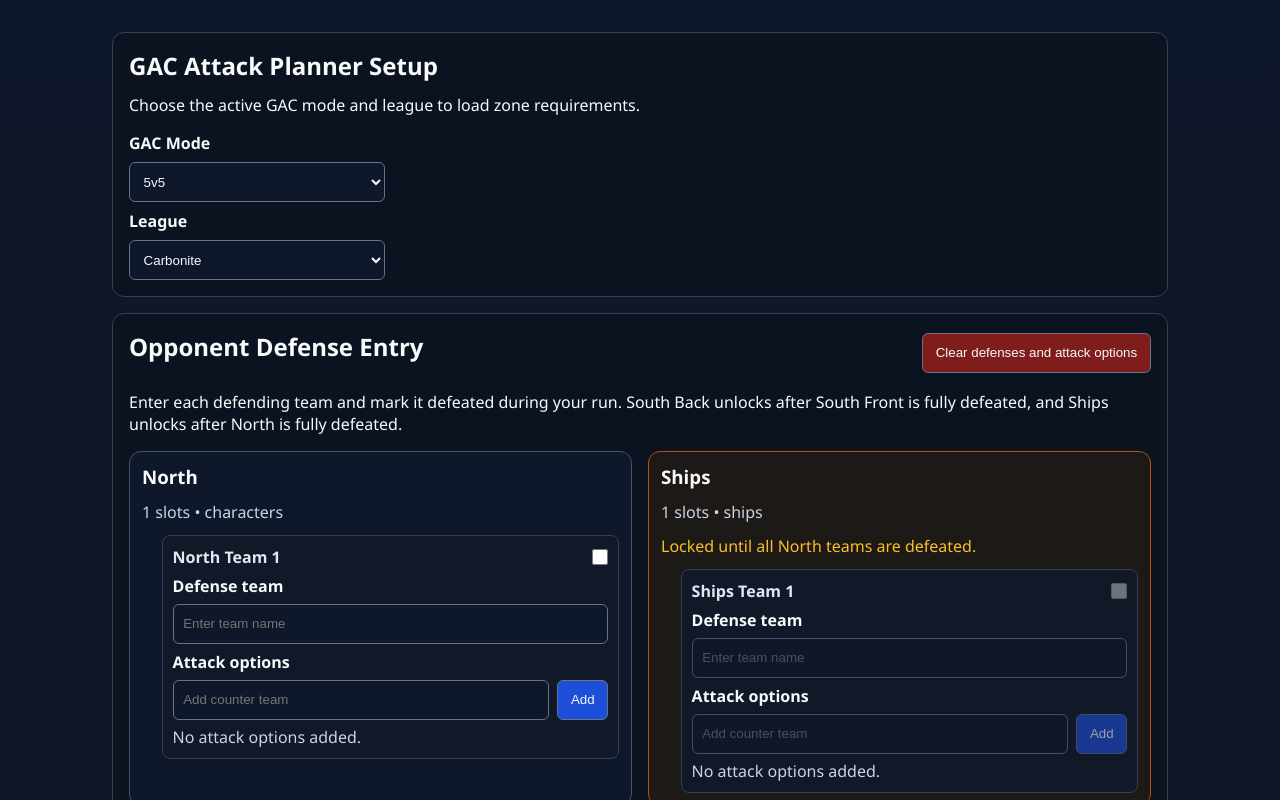
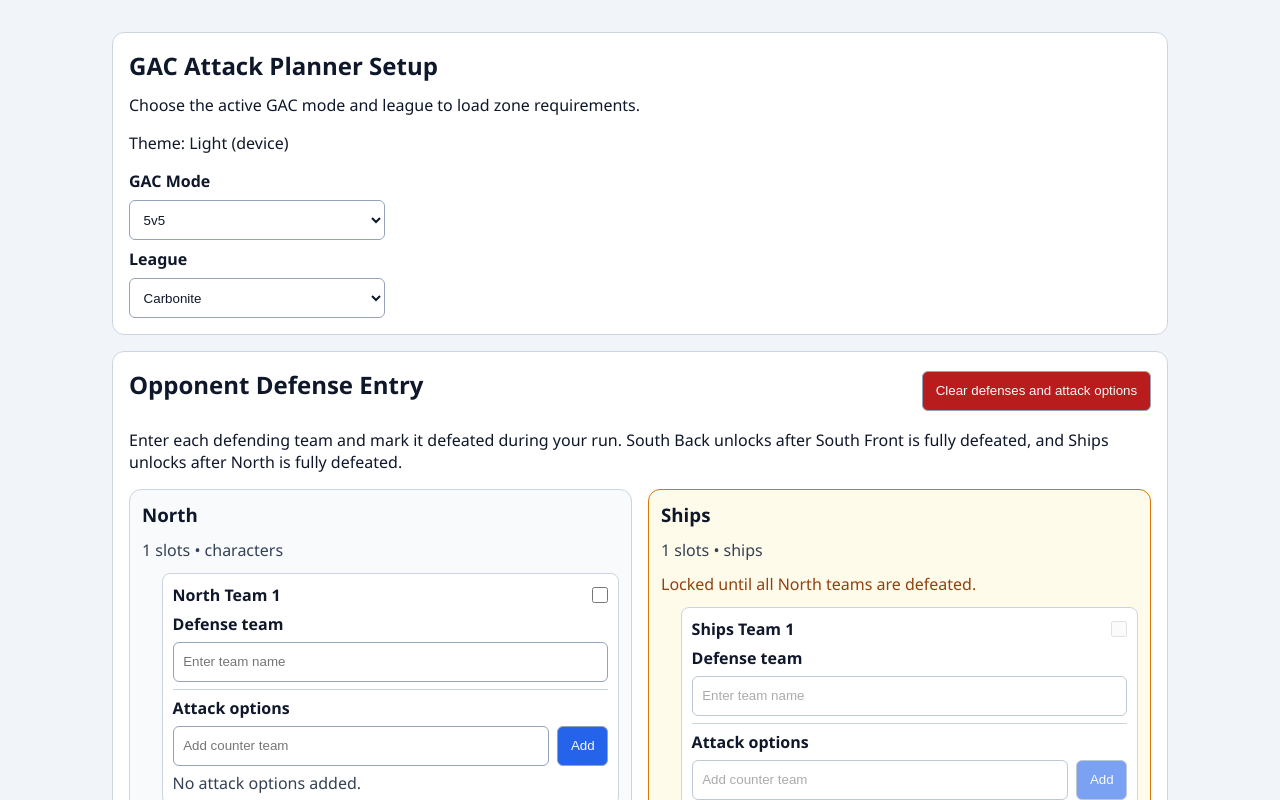
Before and after one commit to andyschott/swgoh-utils, an Angular app: page / in a window 1280 px wide. Shown: the top 800 px of the page. Built offline with nearby package versions, Linux system fonts and the light colour scheme.

Commit message:
add dark and light mode with automatic switching

```diff
--- a/src/app/features/planner-setup/planner-setup.css
+++ b/src/app/features/planner-setup/planner-setup.css
@@ -1,10 +1,55 @@
 :host {
+  --page-bg: #f1f5f9;
+  --text-color: #0f172a;
+  --section-border: #cbd5e1;
+  --section-bg: #ffffff;
+  --card-border: #cbd5e1;
+  --card-bg: #f8fafc;
+  --card-locked-border: #d97706;
+  --card-locked-bg: #fffbeb;
+  --muted-text: #334155;
+  --warning-text: #92400e;
+  --field-border: #94a3b8;
+  --field-bg: #ffffff;
+  --field-text: #0f172a;
+  --focus-ring: #2563eb;
+  --button-bg: #2563eb;
+  --button-bg-hover: #1d4ed8;
+  --button-text: #f8fafc;
+  --danger-bg: #b91c1c;
+  --danger-bg-hover: #991b1b;
+  --team-title: #0f172a;
+  --slot-divider: #cbd5e1;
   box-sizing: border-box;
   display: block;
   min-height: 100dvh;
-  background: linear-gradient(180deg, #0f172a 0%, #111827 100%);
-  color: #f8fafc;
+  background: linear-gradient(180deg, var(--page-bg) 0%, var(--page-bg) 100%);
+  color: var(--text-color);
   font-family: 'Segoe UI', Tahoma, Geneva, Verdana, sans-serif;
+}
+
+:host[data-theme='dark'] {
+  --page-bg: #0f172a;
+  --text-color: #f8fafc;
+  --section-border: #334155;
+  --section-bg: #0b1220;
+  --card-border: #475569;
+  --card-bg: #0f172a;
+  --card-locked-border: #b45309;
+  --card-locked-bg: #1c1917;
+  --muted-text: #cbd5e1;
+  --warning-text: #fbbf24;
+  --field-border: #64748b;
+  --field-bg: #0f172a;
+  --field-text: #f8fafc;
+  --focus-ring: #38bdf8;
+  --button-bg: #1d4ed8;
+  --button-bg-hover: #1e40af;
+  --button-text: #f8fafc;
+  --danger-bg: #7f1d1d;
+  --danger-bg-hover: #991b1b;
+  --team-title: #e2e8f0;
+  --slot-divider: #334155;
 }
 
 * {
@@ -20,9 +65,9 @@
 }
 
 section {
-  border: 1px solid #334155;
+  border: 1px solid var(--section-border);
   border-radius: 0.75rem;
-  background: #0b1220;
+  background: var(--section-bg);
   padding: 1rem;
 }
 
@@ -41,11 +86,11 @@ h3 {
 }
 
 .clear-button {
-  background: #7f1d1d;
+  background: var(--danger-bg);
 }
 
 .clear-button:hover {
-  background: #991b1b;
+  background: var(--danger-bg-hover);
 }
 
 .intro {
@@ -64,10 +109,10 @@ label {
 
 select,
 input {
-  border: 1px solid #64748b;
+  border: 1px solid var(--field-border);
   border-radius: 0.375rem;
-  background: #0f172a;
-  color: #f8fafc;
+  background: var(--field-bg);
+  color: var(--field-text);
   min-height: 2.5rem;
   padding: 0.4rem 0.6rem;
 }
@@ -75,22 +120,22 @@ input {
 select:focus-visible,
 input:focus-visible,
 button:focus-visible {
-  outline: 2px solid #38bdf8;
+  outline: 2px solid var(--focus-ring);
   outline-offset: 2px;
 }
 
 button {
-  border: 1px solid #64748b;
+  border: 1px solid var(--field-border);
   border-radius: 0.375rem;
-  background: #1d4ed8;
-  color: #f8fafc;
+  background: var(--button-bg);
+  color: var(--button-text);
   min-height: 2.5rem;
   padding: 0.4rem 0.8rem;
   cursor: pointer;
 }
 
 button:hover {
-  background: #1e40af;
+  background: var(--button-bg-hover);
 }
 
 button:disabled,
@@ -106,24 +151,24 @@ input:disabled {
 }
 
 .zone-card {
-  border: 1px solid #475569;
+  border: 1px solid var(--card-border);
   border-radius: 0.75rem;
   padding: 0.75rem;
-  background: #0f172a;
+  background: var(--card-bg);
 }
 
 .zone-card.locked {
-  border-color: #b45309;
-  background: #1c1917;
+  border-color: var(--card-locked-border);
+  background: var(--card-locked-bg);
 }
 
 .zone-meta {
   margin: 0 0 0.75rem;
-  color: #cbd5e1;
+  color: var(--muted-text);
 }
 
 .lock-message {
-  color: #fbbf24;
+  color: var(--warning-text);
   margin: 0 0 0.75rem;
 }
 
@@ -140,9 +185,9 @@ ol li {
 }
 
 .team-entry {
-  border: 1px solid #334155;
+  border: 1px solid var(--section-border);
   border-radius: 0.5rem;
-  background: #111827;
+  background: var(--section-bg);
   padding: 0.6rem;
   display: grid;
   gap: 0.45rem;
@@ -158,7 +203,7 @@ ol li {
 .team-entry-title {
   margin: 0;
   font-weight: 700;
-  color: #e2e8f0;
+  color: var(--team-title);
 }
 
 .defeated-toggle {
@@ -178,6 +223,8 @@ ol li {
 .slot-attack-options {
   display: grid;
   gap: 0.4rem;
+  border-top: 1px solid var(--slot-divider);
+  padding-top: 0.45rem;
 }
 
 .slot-attack-input-row {
@@ -203,7 +250,7 @@ ol li {
 
 .empty-slot-options {
   margin: 0;
-  color: #cbd5e1;
+  color: var(--muted-text);
 }
 
 @media (max-width: 52rem) {
--- a/src/app/features/planner-setup/planner-setup.html
+++ b/src/app/features/planner-setup/planner-setup.html
@@ -2,6 +2,7 @@
   <section class="planner-config" aria-labelledby="planner-title">
     <h1 id="planner-title">GAC Attack Planner Setup</h1>
     <p class="intro">Choose the active GAC mode and league to load zone requirements.</p>
+    <p class="theme-text">Theme: {{ themeMode() === 'dark' ? 'Dark' : 'Light' }} (device)</p>
 
     <form class="config-form" aria-label="GAC planner configuration">
       <label for="gac-mode">GAC Mode</label>
--- a/src/app/features/planner-setup/planner-setup.ts
+++ b/src/app/features/planner-setup/planner-setup.ts
@@ -1,4 +1,12 @@
-import { ChangeDetectionStrategy, Component, computed, effect, signal } from '@angular/core';
+import {
+  ChangeDetectionStrategy,
+  Component,
+  DestroyRef,
+  computed,
+  effect,
+  inject,
+  signal,
+} from '@angular/core';
 import { GacMode } from '../../gac/gac-mode.enum';
 import { League } from '../../gac/league.enum';
 import { getPlannerRules } from '../../gac/planner-rules';
@@ -10,6 +18,7 @@ export const DEFENSE_PLAN_STORAGE_KEY = 'gac.defense-plan';
 export const DEFENSE_PLAN_UPDATED_AT_STORAGE_KEY = 'gac.defense-plan-updated-at';
 
 const DEFENSE_PLAN_TTL_MS = 24 * 60 * 60 * 1000;
+type ThemeMode = 'light' | 'dark';
 
 interface ZoneSlotState {
   teams: string[];
@@ -30,9 +39,13 @@ const zoneUnlockDependency: Readonly<Record<string, string>> = {
   imports: [],
   templateUrl: './planner-setup.html',
   styleUrl: './planner-setup.css',
+  host: {
+    '[attr.data-theme]': 'themeMode()',
+  },
   changeDetection: ChangeDetectionStrategy.OnPush,
 })
 export class PlannerSetup {
+  private readonly destroyRef = inject(DestroyRef);
   protected readonly gacModes = [GacMode.ThreeVThree, GacMode.FiveVFive] as const;
   protected readonly leagues = [
     League.Carbonite,
@@ -45,6 +58,7 @@ export class PlannerSetup {
   protected readonly selectedMode = signal<GacMode>(this.readStoredMode());
   protected readonly selectedLeague = signal<League>(this.readStoredLeague());
   protected readonly zoneState = signal<ZoneStateMap>(this.readStoredZoneState());
+  protected readonly themeMode = signal<ThemeMode>(this.getInitialThemeMode());
   protected readonly plannerRules = computed(() =>
     getPlannerRules(this.selectedMode(), this.selectedLeague()),
   );
@@ -78,6 +92,8 @@ export class PlannerSetup {
   );
 
   public constructor() {
+    this.initializeThemeSync();
+
     effect(() => {
       this.writeStorage(GAC_MODE_STORAGE_KEY, this.selectedMode());
       this.writeStorage(LEAGUE_STORAGE_KEY, this.selectedLeague());
@@ -405,4 +421,48 @@ export class PlannerSetup {
   private isDefensePlanExpired(updatedAtMs: number): boolean {
     return Date.now() - updatedAtMs >= DEFENSE_PLAN_TTL_MS;
   }
+
+  private initializeThemeSync(): void {
+    const mediaQuery = this.getColorSchemeQuery();
+    if (!mediaQuery) {
+      return;
+    }
+
+    const applyTheme = (matchesDark: boolean): void => {
+      this.themeMode.set(matchesDark ? 'dark' : 'light');
+    };
+    const onChange = (event: MediaQueryListEvent): void => {
+      applyTheme(event.matches);
+    };
+
+    applyTheme(mediaQuery.matches);
+
+    if (typeof mediaQuery.addEventListener === 'function') {
+      mediaQuery.addEventListener('change', onChange);
+      this.destroyRef.onDestroy(() => mediaQuery.removeEventListener('change', onChange));
+      return;
+    }
+
+    if (typeof mediaQuery.addListener === 'function') {
+      mediaQuery.addListener(onChange);
+      this.destroyRef.onDestroy(() => mediaQuery.removeListener(onChange));
+    }
+  }
+
+  private getInitialThemeMode(): ThemeMode {
+    const mediaQuery = this.getColorSchemeQuery();
+    return mediaQuery?.matches ? 'dark' : 'light';
+  }
+
+  private getColorSchemeQuery(): MediaQueryList | null {
+    try {
+      if (typeof globalThis.matchMedia !== 'function') {
+        return null;
+      }
+
+      return globalThis.matchMedia('(prefers-color-scheme: dark)');
+    } catch {
+      return null;
+    }
+  }
 }
--- a/src/styles.css
+++ b/src/styles.css
@@ -3,5 +3,15 @@ body {
   margin: 0;
   padding: 0;
   min-height: 100%;
-  background: #0f172a;
+  background: #f1f5f9;
+  color: #0f172a;
+  color-scheme: light dark;
 }
+
+@media (prefers-color-scheme: dark) {
+  html,
+  body {
+    background: #0f172a;
+    color: #f8fafc;
+  }
+}
```
Also changed, not shown: 1 other file (tests, documents, lock files or other folders).
